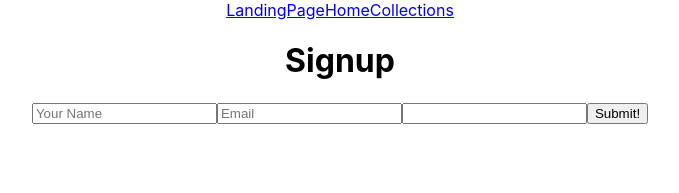
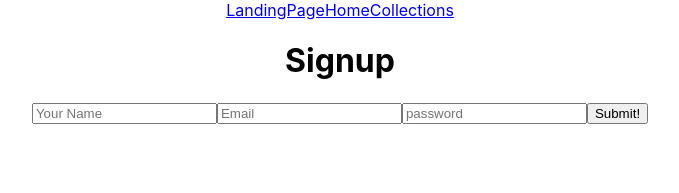
Before and after one commit to beckyxde/Project3Ironhack, a React (Create React App) app in the folder client/: page / in a window 1280 px wide. Shown: the top 193 px of the page, without its empty margins (300-979 px from the left). Built offline with nearby package versions, Linux system fonts and the light colour scheme.

Commit message:
plus passowrd placeholdingtxt

```diff
--- a/client/src/components/auth/Signup.js
+++ b/client/src/components/auth/Signup.js
@@ -41,7 +41,7 @@ class Signup extends Component {
         <form onSubmit={this.handleFormSubmit}>
           <input type="text" name="name" placeholder="Your Name" value={this.state.name} onChange={e => this.handleChange(e)} ></input>
           <input type="text" name="email" placeholder="Email" value={this.state.email} onChange={e => this.handleChange(e)} ></input>
-          <input name="password" value={this.state.password} onChange={e => this.handleChange(e)} ></input>
+          <input name="password" placeholder="password" value={this.state.password} onChange={e => this.handleChange(e)} ></input>
           <button type="submit" name="submit">Submit!</button>
         </form>
       </div>
```
